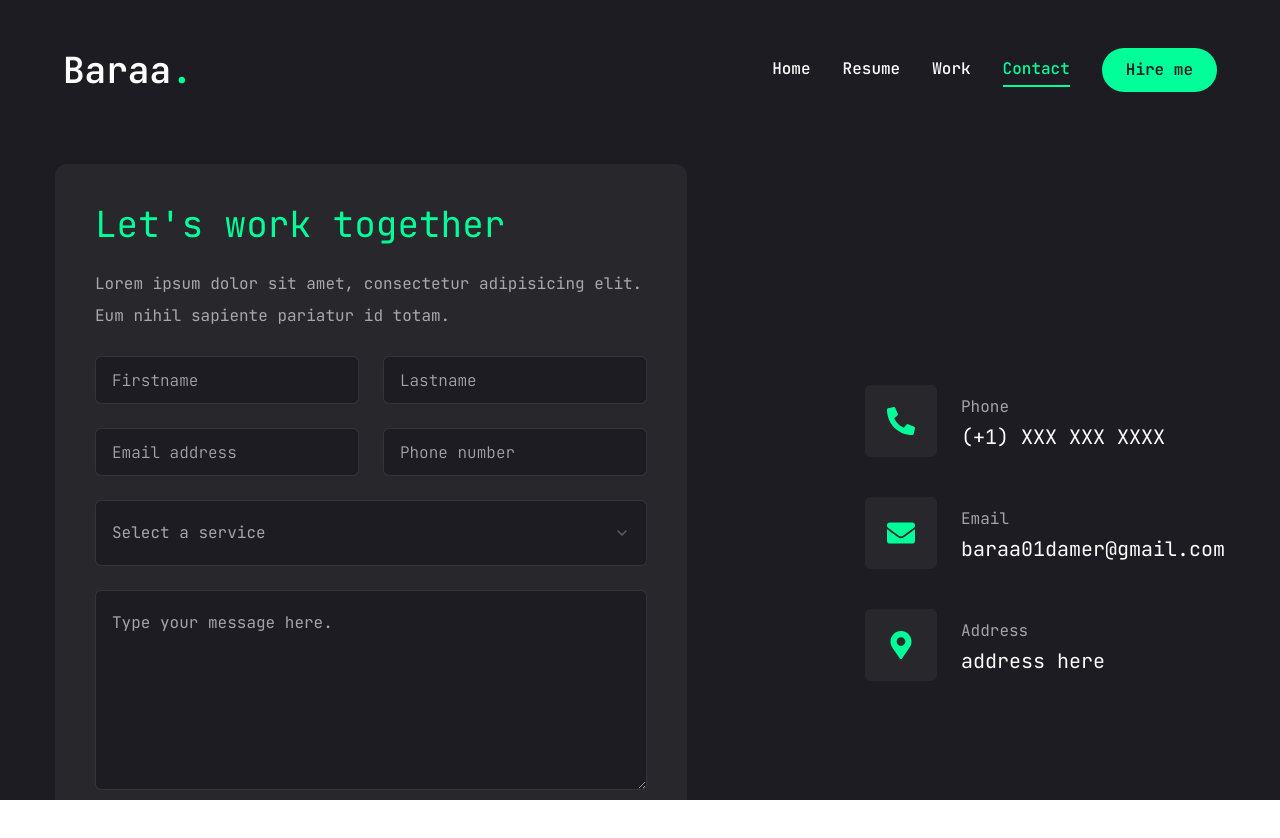
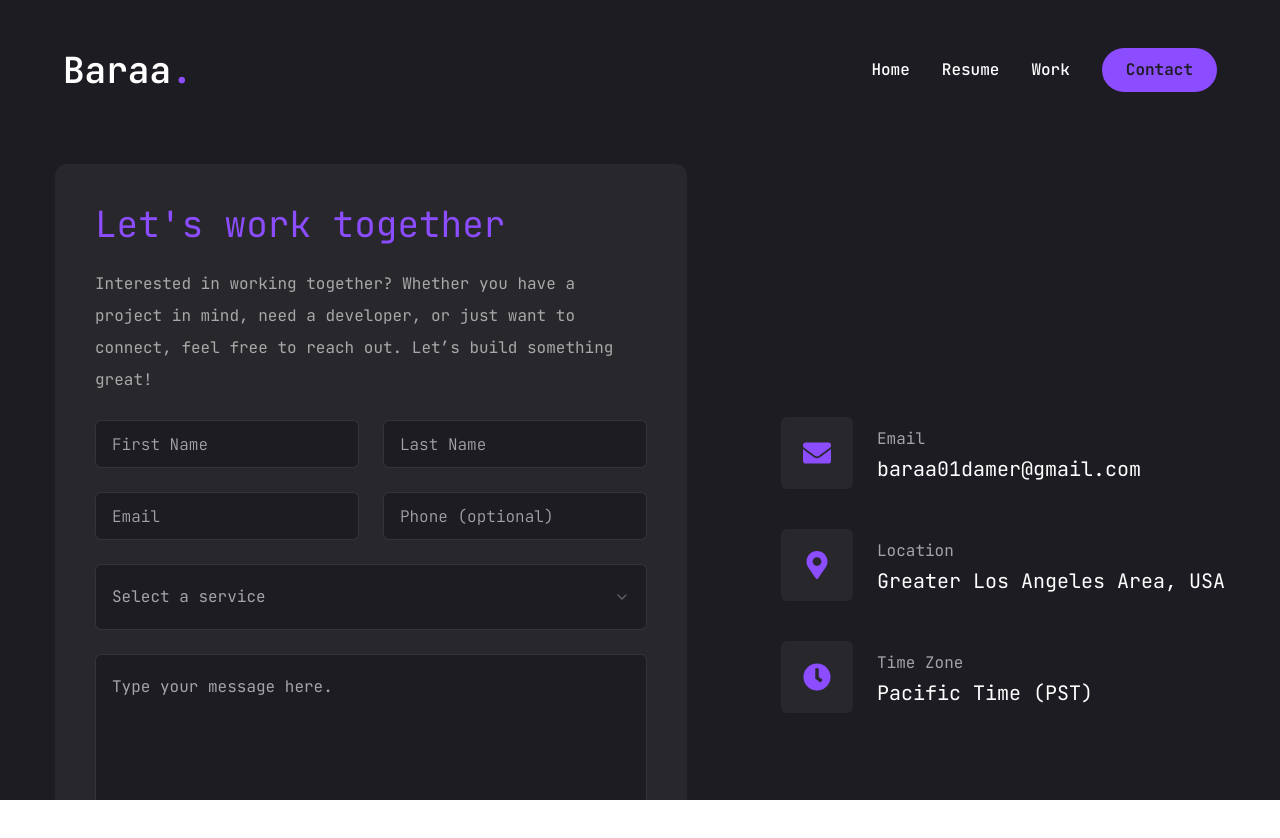
Before and after one commit to baraa01damer/baraa-portfolio, a Next.js app: page /contact in a window 1280 px wide. Shown: the top 838 px of the page. Built offline with nearby package versions, Linux system fonts and the light colour scheme.

Commit message:
Changed accent color to purple, fixed up contact page, added more skills to resume page and removed about section, removed hire me button in nav and replaced with contact instead

```diff
--- a/app/contact/page.jsx
+++ b/app/contact/page.jsx
@@ -14,14 +14,9 @@ import {
     SelectValue,
 } from "@/components/ui/select";
 
-import { FaPhoneAlt, FaEnvelope, FaMapMarkerAlt } from "react-icons/fa";
+import { FaClock, FaEnvelope, FaMapMarkerAlt } from "react-icons/fa";
 
 const info = [
-    {
-        icon: <FaPhoneAlt />,
-        title: "Phone",
-        description: "(+1) XXX XXX XXXX",
-    },
     {
         icon: <FaEnvelope />,
         title: "Email",
@@ -29,8 +24,13 @@ const info = [
     },
     {
         icon: <FaMapMarkerAlt />,
-        title: "Address",
-        description: "address here",
+        title: "Location",
+        description: "Greater Los Angeles Area, USA",
+    },
+    {
+        icon: <FaClock />,
+        title: "Time Zone",
+        description: "Pacific Time (PST)",
     },
 ];
 
@@ -53,14 +53,14 @@ const Contact = () => {
                         <form className="flex flex-col gap-6 p-10 bg-[#27272c] rounded-xl">
                             <h3 className="text-4xl text-accent">Let's work together</h3>
                             <p className="text-white/60">
-                                Lorem ipsum dolor sit amet, consectetur adipisicing elit. Eum nihil sapiente pariatur id totam.
+                                Interested in working together? Whether you have a project in mind, need a developer, or just want to connect, feel free to reach out. Let’s build something great!
                             </p>
                             {/* input */}
                             <div className="grid grid-cols-1 md:grid-cols-2 gap-6">
-                                <Input type="firstname" placeholder="Firstname" />
-                                <Input type="lastname" placeholder="Lastname" />
-                                <Input type="email" placeholder="Email address" />
-                                <Input type="phone" placeholder="Phone number" />
+                                <Input type="firstname" placeholder="First Name" />
+                                <Input type="lastname" placeholder="Last Name" />
+                                <Input type="email" placeholder="Email" />
+                                <Input type="phone" placeholder="Phone (optional)" />
                             </div>
                             {/* select */}
                             <Select>
@@ -70,9 +70,8 @@ const Contact = () => {
                                 <SelectContent>
                                     <SelectGroup>
                                         <SelectLabel>Select a service</SelectLabel>
-                                        <SelectItem value="est">Web Development</SelectItem>
-                                        <SelectItem value="cst">UI/UX Design</SelectItem>
-                                        <SelectItem value="mst">Logo Design</SelectItem>
+                                        <SelectItem value="est">Freelancing</SelectItem>
+                                        <SelectItem value="cst">Other</SelectItem>
                                     </SelectGroup>
                                 </SelectContent>
                             </Select>
--- a/app/page.jsx
+++ b/app/page.jsx
@@ -15,7 +15,7 @@ const Home = () => {
           <div className="text-center xl:text-left order-2 xl:order-none">
             <span className="text-xl">Software Developer</span>
             <h1 className="h1">
-              Hello, World! I'm <br /><span className="text-accent">Baraa Damer</span>
+              Hello, I'm <br /><span className="text-accent">Baraa Damer</span>
             </h1>
             <p className="max-w-[500px] mb-9 text-white/80">
               I'm an aspiring software engineer and CSUF Computer Science graduate specializing in full-stack and frontend development.
--- a/app/work/page.jsx
+++ b/app/work/page.jsx
@@ -22,14 +22,14 @@ import WorkSliderBtns from "@/components/WorkSliderBtns";
 const projects = [
     {
         num: '01',
-        category: 'frontend',
-        title: 'project 1',
+        category: 'fullstack',
+        title: 'Storify',
         description:
-            'Lorem ipsum dolor sit amet, consectetur adipiscing elit. Cupiditate magnam modi.',
+            'Inventory management application that allows users to keep track of inventory items by adding or removing items and updating their quantities. Uses Next.js as the frontend framework, Material UI for the UI components, and Firebase as the backend service. ',
         stack: [{ name: 'Html 5' }, { name: "Css 3" }, { name: "Javascript" }],
         image: '/assets/work/thumb1.png',
-        live: "",
-        github: "",
+        live: "https://pantry-tracker-tau-five.vercel.app/",
+        github: "https://github.com/Baraa01Damer/Storify",
     },
     {
         num: '02',
--- a/components/Header.jsx
+++ b/components/Header.jsx
@@ -20,7 +20,7 @@ const Header = () => {
                 <div className="hidden xl:flex items-center gap-8">
                     <Nav />
                     <Link href="/contact">
-                        <Button>Hire me</Button>
+                        <Button>Contact</Button>
                     </Link>
                 </div>
 
--- a/components/Nav.jsx
+++ b/components/Nav.jsx
@@ -20,10 +20,10 @@ const links = [
         name: 'work',
         path: '/work',
     },
-    {
-        name: 'contact',
-        path: '/contact',
-    },
+//    {
+//        name: 'contact',
+//        path: '/contact',
+//    },
 ]
 
 const Nav = () => {
--- a/components/Photo.jsx
+++ b/components/Photo.jsx
@@ -43,7 +43,7 @@ const Photo = () => {
                         cx="253"
                         cy="253"
                         r="250"
-                        stroke="#00ff99"
+                        stroke="#8C4CFF"
                         strokeWidth="4"
                         strokeLinecap="round"
                         strokeLinejoin="round"
--- a/tailwind.config.js
+++ b/tailwind.config.js
@@ -24,8 +24,8 @@ export default {
 			colors: {
 				primary: "#1c1c22",
 				accent: {
-					DEFAULT: "#00ff99",
-					hover: "#00e187"
+					DEFAULT: "#8C4CFF",
+					hover: "#A066FF"
 				}
 			},
 		}
```
Also changed, not shown: app/resume/page.jsx (+112 -30 lines).
